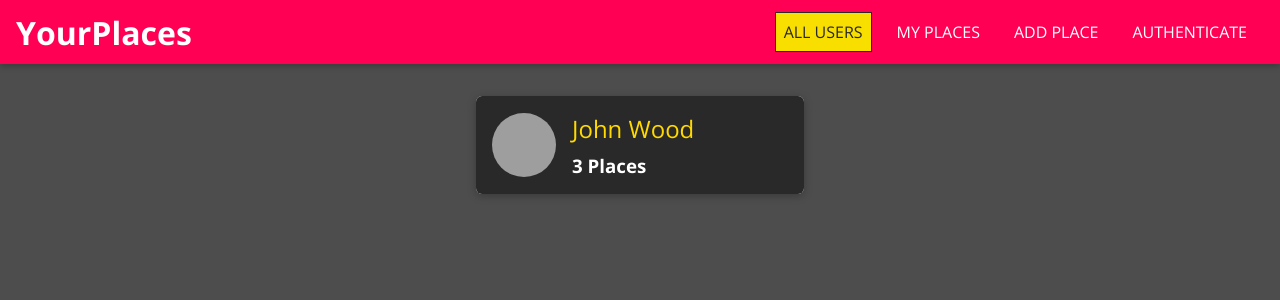
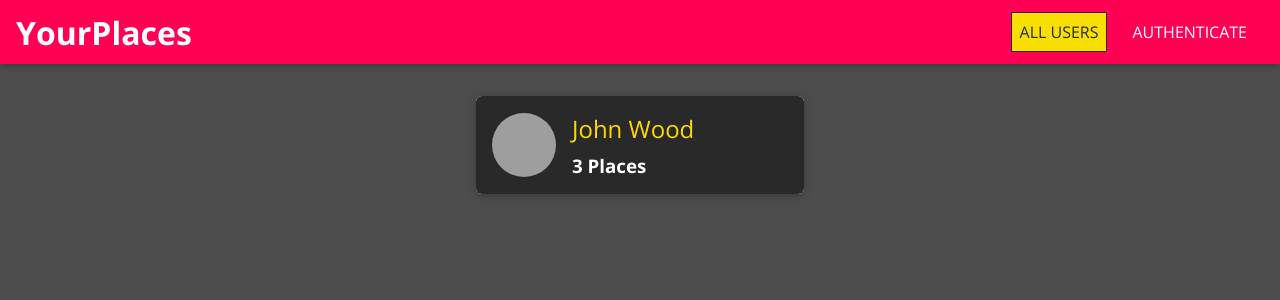
Before and after one commit to Luigi-js/Chery, a React (Create React App) app: page / in a window 1280 px wide. Shown: the top 300 px of the page. Built offline with nearby package versions, Linux system fonts and the light colour scheme; grey boxes are pictures that could not be loaded.

Commit message:
Add Context Changes

```diff
--- a/src/shared/components/Navigation/NavLinks.js
+++ b/src/shared/components/Navigation/NavLinks.js
@@ -1,9 +1,12 @@
-import React from 'react';
+import React, { useContext } from 'react';
 import { NavLink } from 'react-router-dom';
 
+import { AuthContext } from '../../context/auth-context';
 import './NavLinks.css';
 
 const NavLinks = (props) => {
+  const auth = useContext(AuthContext);
+
   return (
     <ul className='nav-links'>
       <li>
@@ -11,15 +14,21 @@
           ALL USERS
         </NavLink>
       </li>
+      {auth.isLoggedIn && (
         <li>
           <NavLink to='/u1/places'>MY PLACES</NavLink>
         </li>
+      )}
+      {auth.isLoggedIn && (
         <li>
           <NavLink to='/places/new'>ADD PLACE</NavLink>
         </li>
+      )}
+      {!auth.isLoggedIn && (
         <li>
           <NavLink to='/auth'>AUTHENTICATE</NavLink>
         </li>
+      )}
     </ul>
   );
 };
```
Lines whose indentation alone changed are shown as unchanged.
